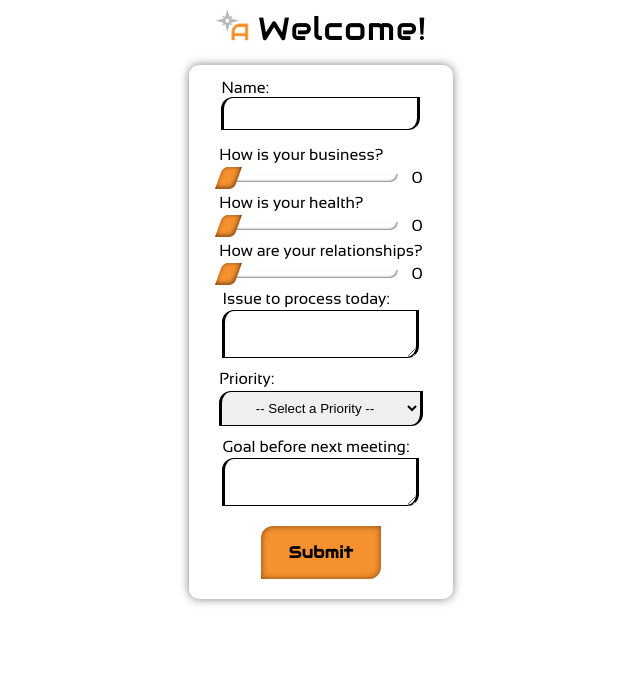
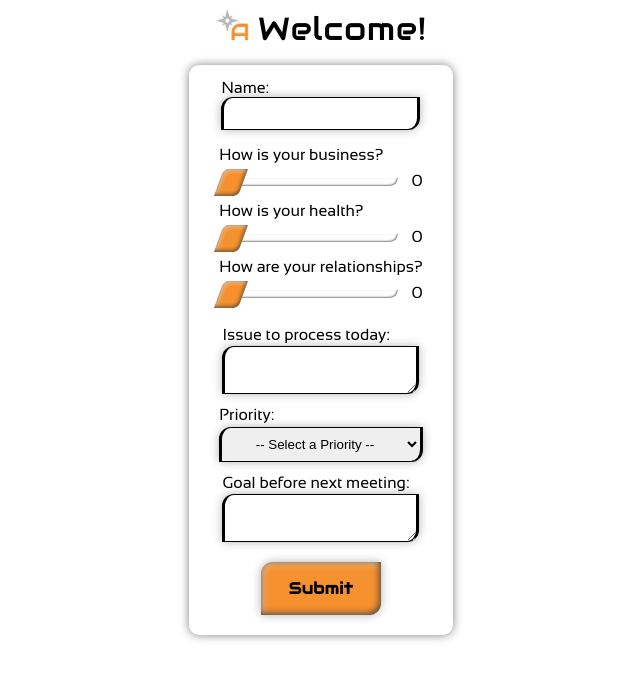
Before and after one commit to JosephMcGreene/meeting-sign-in, a React (Create React App) app: page / in a window 1280 px wide. Shown: the top 680 px of the page, without its empty margins (319-959 px from the left). Built offline with nearby package versions, Linux system fonts and the light colour scheme.

Commit message:
Add styles to range indicator for all browsers

```diff
--- a/src/scss/modules/_form.scss
+++ b/src/scss/modules/_form.scss
@@ -18,11 +18,15 @@
 	.personal-info {
 		@include flex(column);
 		max-width: fit-content;
-		margin: 0.25rem auto;
+		margin-top: 0.25rem;
+		margin-bottom: 1rem;
+		margin-left: auto;
+		margin-right: auto;
 
 		input {
 			@include border;
 			padding: $padding;
+			box-shadow: 0 0 10px rgba(0, 0, 0, 0.3);
 
 			&:focus {
 				@include onFocus();
@@ -35,7 +39,12 @@
 
 		.rating {
 			@include flex(column);
-			margin-top: 0.75rem;
+			// text-shadow: 0 0 5px black;
+			margin-bottom: 1rem;
+
+			label {
+				margin-bottom: 0.25rem;
+			}
 
 			&:focus {
 				@include onFocus();
@@ -59,7 +68,7 @@
 		.rangeValue {
 			position: absolute;
 			left: 88%;
-			top: 35px;
+			top: 47%;
 			display: block;
 			width: 12%;
 			text-align: right;
@@ -78,6 +87,7 @@
 			@include border();
 			margin-top: 0.15rem;
 			padding: $padding;
+			box-shadow: 0 0 10px rgba(0, 0, 0, 0.3);
 
 			option {
 				text-align: center;
@@ -101,6 +111,7 @@
 			@include border();
 			padding: $padding;
 			margin-top: 0.15rem;
+			box-shadow: 0 0 10px rgba(0, 0, 0, 0.3);
 		}
 	}
 
--- a/src/scss/modules/_general.scss
+++ b/src/scss/modules/_general.scss
@@ -50,7 +50,8 @@
 	font-size: 1rem;
 	letter-spacing: 0.5px;
 
-	box-shadow: inset 0 0 6px rgba(0, 0, 0, 0.5);
+	box-shadow: inset -1px -1px 7px rgba(0, 0, 0, 0.8),
+		inset 1px 1px 7px rgba(255, 255, 255, 0.9), 0 0 10px rgba(0, 0, 0, 0.3);
 
 	&:focus {
 		@include onFocus();
--- a/src/scss/modules/_range-slider.scss
+++ b/src/scss/modules/_range-slider.scss
@@ -8,27 +8,63 @@ input[type="range"] {
 	margin-top: 10px;
 	width: 88%;
 	height: 8px;
-	// background: whitesmoke;
 	background-image: linear-gradient($advizot-color, $advizot-color);
 	background-repeat: no-repeat;
 	box-shadow: inset -1px -1px 2px rgba(0, 0, 0, 0.5);
+
+	&:focus {
+		outline: none;
+		@include onFocus();
+	}
 }
 
+//* Thumb
+//* 	Webkit:
 input[type="range"]::-webkit-slider-thumb {
 	-webkit-appearance: none;
-	height: 22px;
-	width: 19px;
+	height: 27px;
+	width: 24px;
 	border-radius: 5px 0 5px 0;
 	transform: skew(-20deg);
 	background: $advizot-color;
 	cursor: ew-resize;
-	box-shadow: inset -1px -1px 5px rgba(0, 0, 0, 0.6);
-	transition: background 0.3s ease-in-out;
+	box-shadow:
+		// "3D" shadows on slider thumb; black, white
+		inset -1px -1px 4px rgba(0, 0, 0, 0.7),
+		inset 1px 1px 4px rgba(255, 255, 255, 0.9);
+	transition-property: background;
+	transition-duration: 0.3s;
+	transition-timing-function: ease-in-out;
+}
+//* 	Mozilla:
+input[type="range"]::-moz-range-thumb {
+	border: none;
+	height: 27px;
+	width: 24px;
+	border-radius: 5px 0 5px 0;
+	transform: skew(-20deg);
+	background: $advizot-color;
+	cursor: ew-resize;
+	box-shadow:
+		// "3D" shadows on slider thumb; black, white
+		inset -1px -1px 4px rgba(0, 0, 0, 0.7),
+		inset 1px 1px 4px rgba(255, 255, 255, 0.9);
+	transition-property: background;
+	transition-duration: 0.3s;
+	transition-timing-function: ease-in-out;
 }
 
+//* Track
+//* 	Webkit:
 input[type="range"]::-webkit-slider-runnable-track {
 	-webkit-appearance: none;
 	box-shadow: none;
 	border: none;
 	background: transparent;
 }
+//* 	Mozilla:
+input[type="range"]::-moz-range-track {
+	box-shadow: none;
+	border: none;
+	background: transparent;
+}
```
Also changed, not shown: src/App.jsx (+5 -4 lines).
